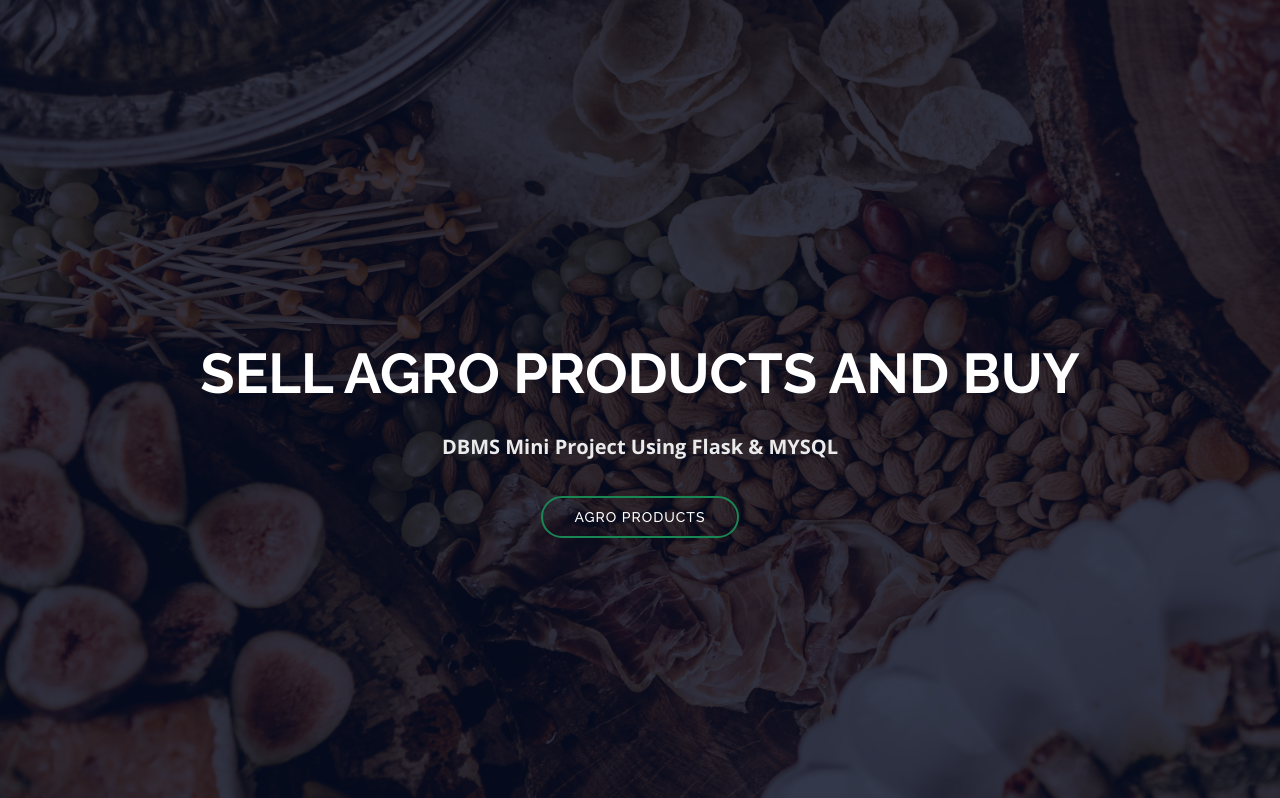
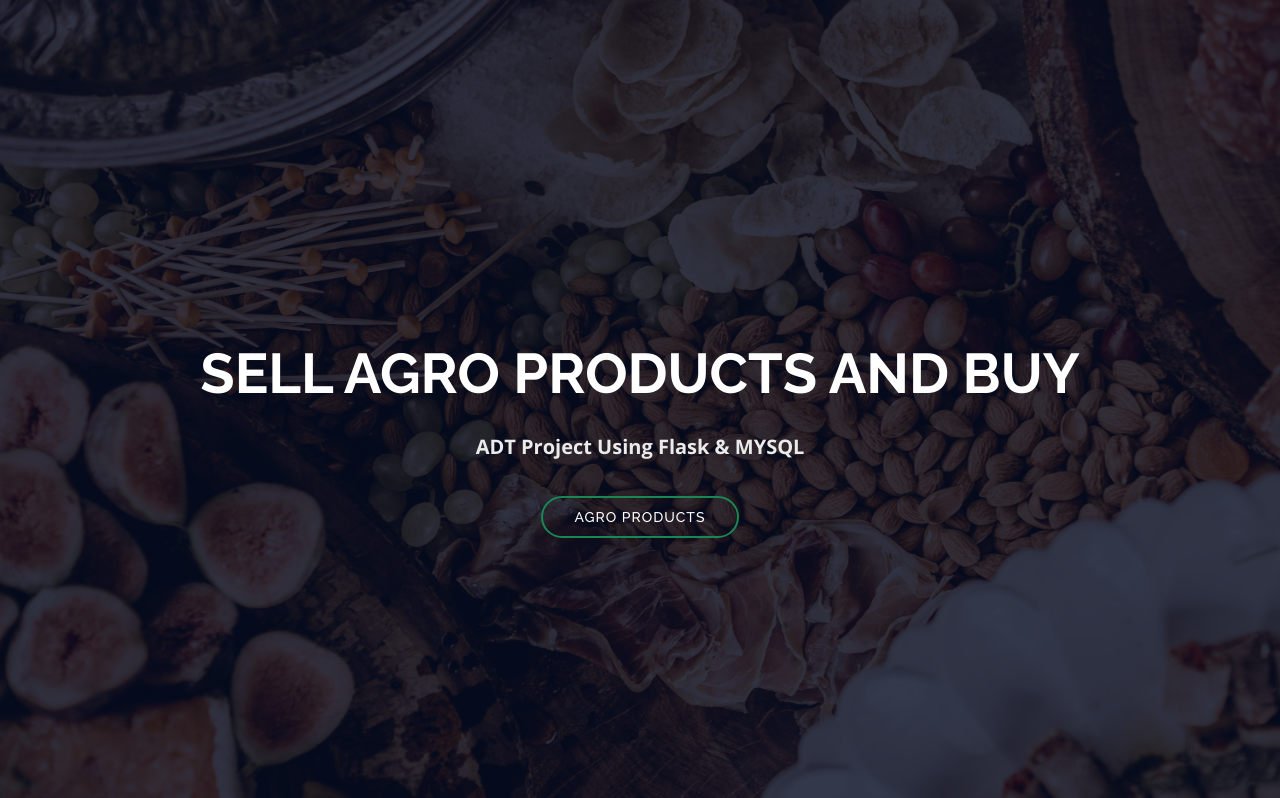
Before and after one commit to Harsha85018/Farmer_Management_System_ADT, a Flask app: page / in a window 1280 px wide. Shown: the part 101-899 px from the top of the page. Run offline with Flask 3, Linux system fonts and the light colour scheme; parts of the project's set-up code (start-up, migrations or seed data) failed here and were passed over; some libraries are stand-ins or nearby versions.

Commit message:
Update index.html

```diff
--- a/templates/index.html
+++ b/templates/index.html
@@ -10,7 +10,7 @@ menu-active
 <section id="intro">
   <div class="intro-container" data-aos="zoom-in" data-aos-delay="100">
     <h1 class="mb-4 pb-0">SELL AGRO PRODUCTS AND BUY  </span> </h1>
-    <p class="mb-4 pb-0">DBMS Mini Project Using Flask & MYSQL</p>
+    <p class="mb-4 pb-0">ADT Project Using Flask & MYSQL</p>
 
     <a href="/agroproducts" class="about-btn scrollto">AGRO PRODUCTS</a>
   </div>
```
